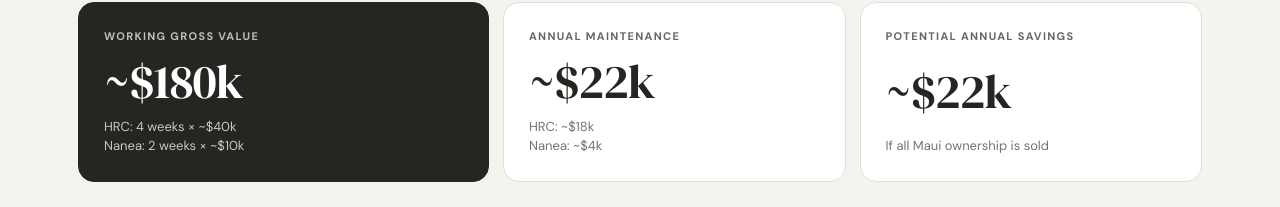
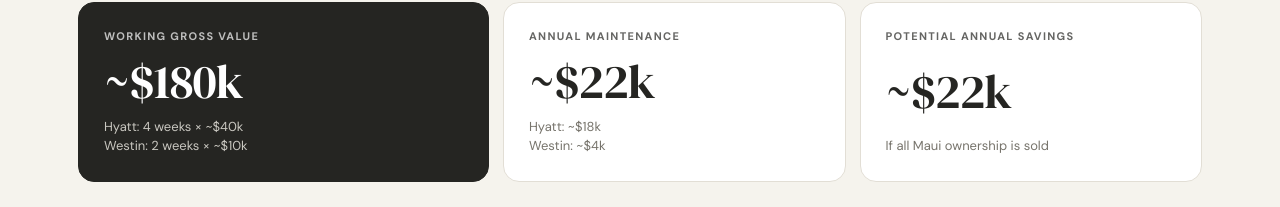
Before and after one commit to dougheindel/maui-resale, a React (Vite) app: page / in a window 1280 px wide. Shown: the part 422-629 px from the top of the page. Built offline with nearby package versions, Linux system fonts and the light colour scheme.

Commit message:
Update project names in main.jsx

```diff
--- a/src/main.jsx
+++ b/src/main.jsx
@@ -175,9 +175,9 @@ function App() {
             <strong>~$180k</strong>
 
             <small>
-              HRC: 4 weeks × ~$40k
+              Hyatt: 4 weeks × ~$40k
               <br />
-              Nanea: 2 weeks × ~$10k
+              Westin: 2 weeks × ~$10k
             </small>
           </div>
 
@@ -187,9 +187,9 @@ function App() {
             <strong>~$22k</strong>
 
             <small>
-              HRC: ~$18k
+              Hyatt: ~$18k
               <br />
-              Nanea: ~$4k
+              Westin: ~$4k
             </small>
           </div>
 
```
